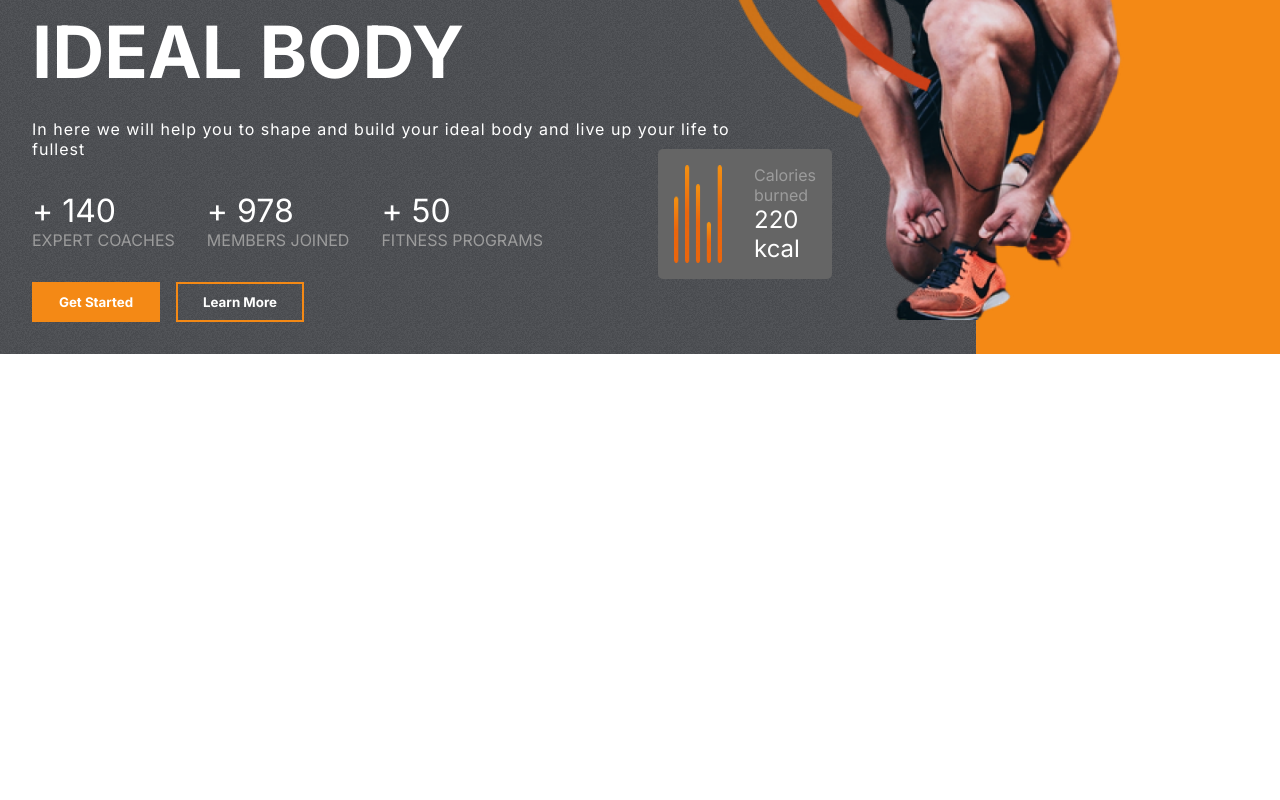
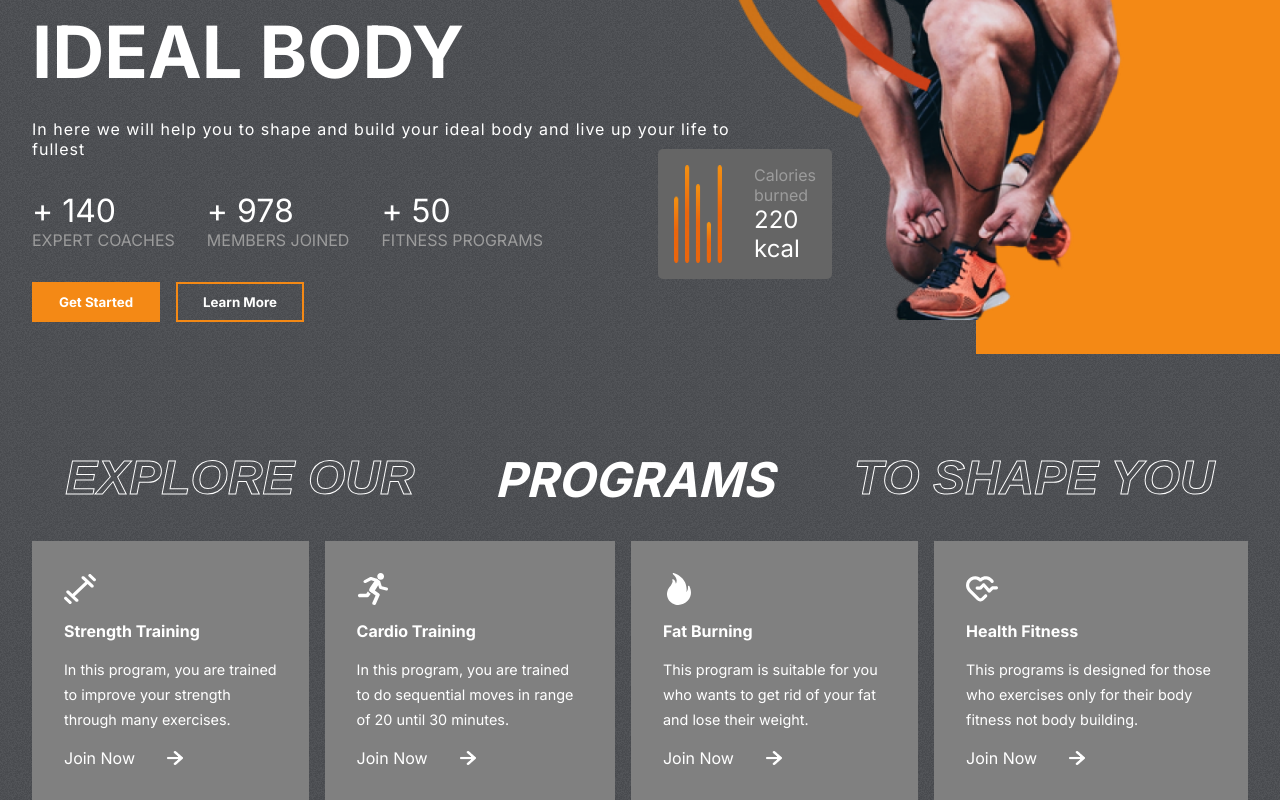
Before and after one commit to Abdullah2000Habib/React_Project05, a React (Create React App) app: page / in a window 1280 px wide. Shown: the part 363-1163 px from the top of the page. Before the commit the page ends 800 px from the top, so only its background shows below. Built offline with nearby package versions, Linux system fonts and the light colour scheme.

Commit message:
Program Component

```diff
--- a/src/components/Home.jsx
+++ b/src/components/Home.jsx
@@ -1,10 +1,12 @@
 import React from 'react';
 import Hero from './Hero/Hero';
+import Program from './Program/Program';
 
 export default function Home() {
 return (
     <>
         <Hero/>
+        <Program />
     </>
 )
 }
--- /dev/null
+++ b/src/components/Program/Program.jsx
@@ -0,0 +1,25 @@
+import React from 'react';
+import ProgramCard from '../ProgramCard/ProgramCard';
+import { programsData } from './programsData';
+import style from "./style.module.css";
+export default function Program() {
+return (
+  <>
+      <div className={style.programs} id="programs" >
+        {/* Header */}
+        <div className={style.programsHeader}>
+          <span className="storke-text ">EXPLORE OUR</span>
+          <span>PROGRAMS</span>
+          <span className="storke-text ">TO SHAPE YOU</span>
+        </div>
+        <div className={style.programsCategories}>
+          {programsData.map((item)=>{
+            return(
+              <ProgramCard key={item.id} img={item.image}  heading={item.heading} details={item.details}/>
+            )
+          })}
+        </div>
+      </div>
+  </>
+)
+}
--- /dev/null
+++ b/src/components/Program/index.jsx
@@ -0,0 +1 @@
+export { default } from "./Program";
--- /dev/null
+++ b/src/components/Program/style.module.css
@@ -0,0 +1,22 @@
+.programs {
+    display: flex;
+    flex-direction: column;
+    gap: 2rem;
+    padding: 0 2rem;
+}
+
+.programsHeader {
+    display: flex;
+    gap: 5rem;
+    font-weight: bold;
+    font-size: 3rem;
+    justify-content: center;
+    color: white;
+    text-transform: uppercase;
+    font-style: italic;
+}
+
+.programsCategories {
+    display: flex;
+    gap: 1rem;
+}
--- /dev/null
+++ b/src/components/ProgramCard/ProgramCard.jsx
@@ -0,0 +1,18 @@
+import React from 'react';
+import rightArrow from "../../assets/rightArrow.png";
+import style from "./style.module.css";
+export default function ProgramCard({img,heading,details}) {
+return (
+  <>
+      <div className={style.category}>
+        {img}
+        <span>{heading}</span>
+        <span>{details}</span>
+        <div className={style.joinNow}>
+          <span>Join Now</span>
+          <img src={rightArrow} alt="rightArrow"/>
+        </div>
+      </div>
+  </>
+)
+}
--- /dev/null
+++ b/src/components/ProgramCard/index.jsx
@@ -0,0 +1 @@
+export { default } from "./ProgramCard";
--- /dev/null
+++ b/src/components/ProgramCard/style.module.css
@@ -0,0 +1,40 @@
+.category {
+    display: flex;
+    flex-direction: column;
+    background-color: gray;
+    padding: 2rem;
+    gap: 1rem;
+    color: white;
+    justify-content: space-between;
+}
+
+.category>:nth-child(1) {
+    width: 2rem;
+    height: 2rem;
+    fill: white;
+}
+
+.category>:nth-child(2) {
+    font-size: 1rem;
+    font-weight: bold;
+}
+
+.category>:nth-child(3) {
+    font-size: 0.9rem;
+    line-height: 25px;
+}
+
+.joinNow {
+    display: flex;
+    align-items: center;
+    gap: 2rem;
+}
+
+.joinNow>img {
+    width: 1rem;
+}
+
+.category:hover {
+    background: var(--planCard);
+    cursor: pointer;
+}
```
Also changed, not shown: src/components/Program/programsData.jsx (renamed from src/data/programsData.js).
